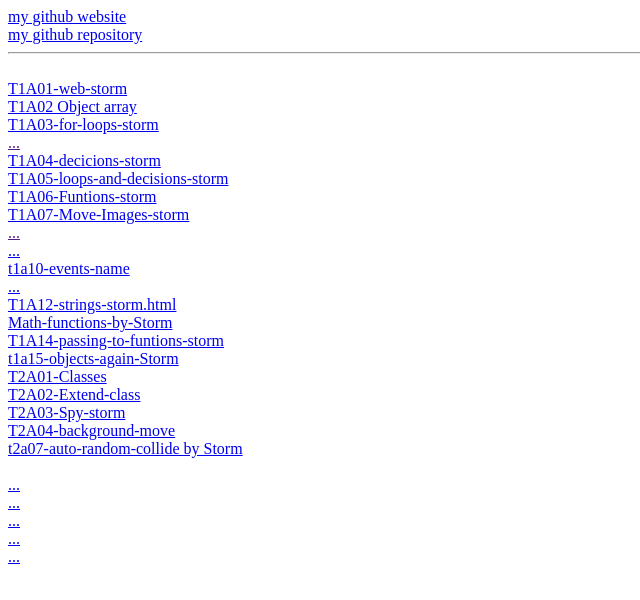
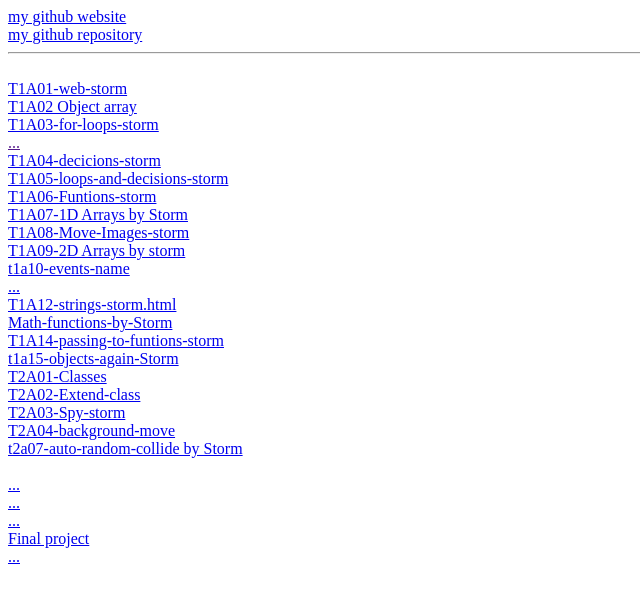
Before and after one commit to 1-Thegamingwolf-1/game-dev-2018-Chandler2, a plain HTML site: page index.html in a window 1280 px wide. Shown: the whole page, without its empty margins (0-640 px from the left). Drawn offline with Linux system fonts and the light colour scheme.

Commit message:
Add files via upload

```diff
--- a/index.html
+++ b/index.html
@@ -12,10 +12,10 @@
 <a href="T1A04-decicions-storm.html">T1A04-decicions-storm</a><br>
 <a href="T1A05-loops-and-decisions-storm.html">T1A05-loops-and-decisions-storm</a><br>
 <a href="T1A06-Funtions-storm.html">T1A06-Funtions-storm</a><br>
-<a href="T1A07-Move-Images-storm.html">T1A07-Move-Images-storm</a><br>
-<a href="">...</a><br>
+<a href="T1A07-1D Arrays by Storm.html">T1A07-1D Arrays by Storm</a><br>
+<a href="T1A08-Move-Images-storm.html">T1A08-Move-Images-storm</a><br>
 
-<a href="...">...</a><br>
+<a href="T1A09-2D Arrays by storm.html">T1A09-2D Arrays by storm</a><br>
 <a href="t1a10-events-storm.html">t1a10-events-name</a><br>
 <a href="...">...</a><br>
 <a href="T1A12-strings-storm.html">T1A12-strings-storm.html</a><br>
@@ -31,5 +31,5 @@
 <a href="...">...</a><br>
 <a href="...">...</a><br>
 <a href="...">...</a><br>
+<a href="Final project.html">Final project</a><br>
 <a href="...">...</a><br>
-<a href="...">...</a><br>
```
